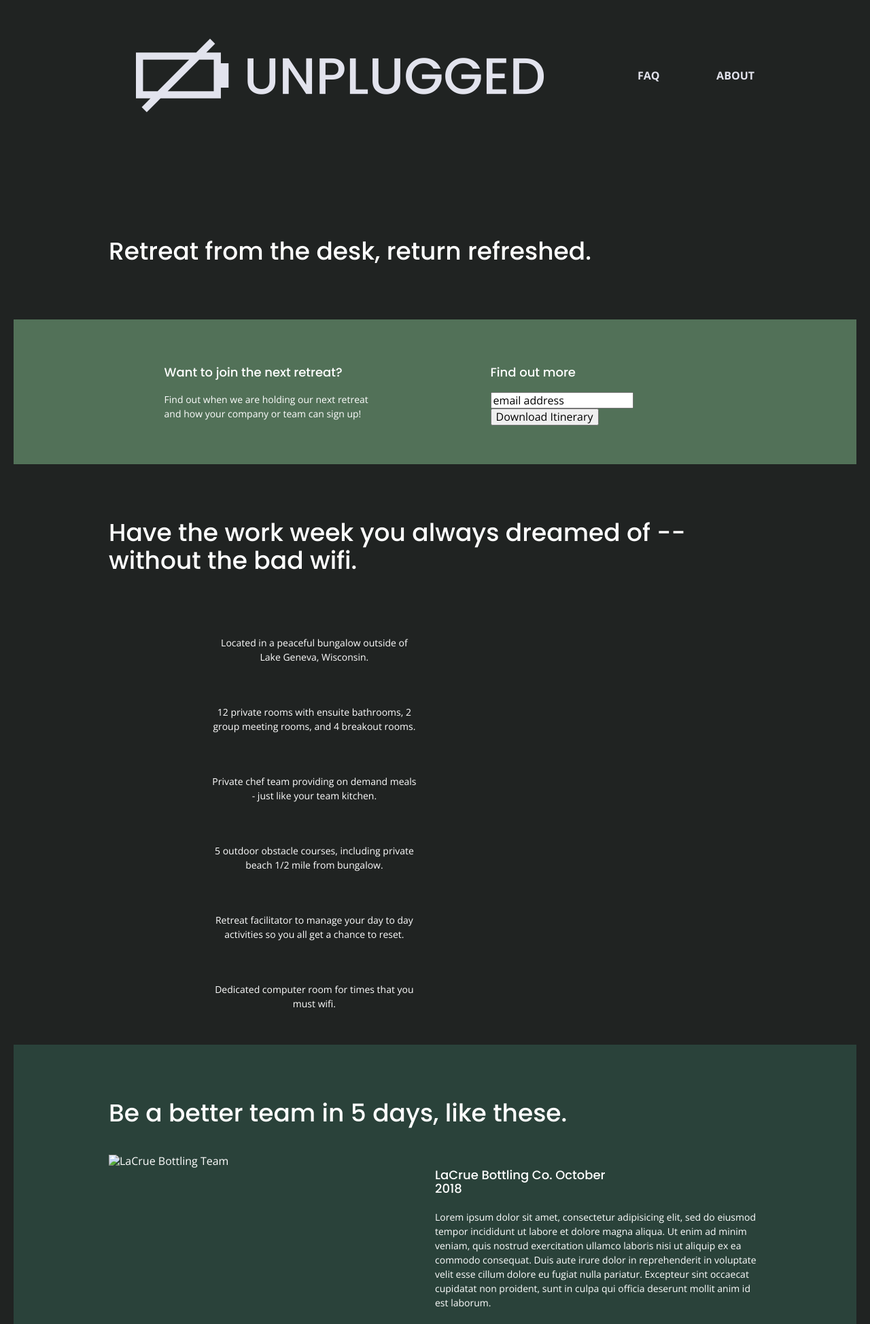
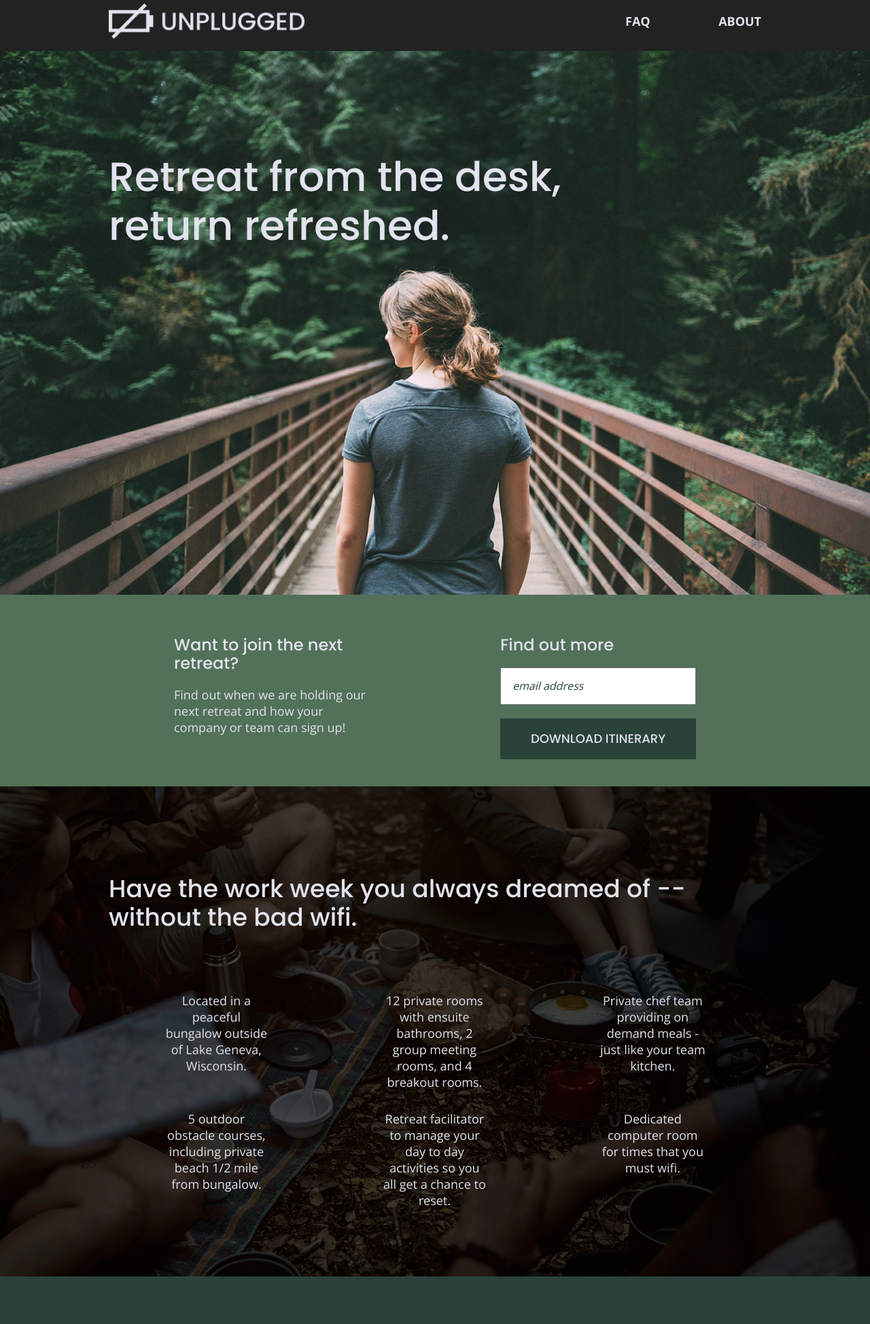
Before and after one commit to esmada/unplugged, a website built with Parcel: page index.html in a window 1280 px wide. Shown: the part 12-1960 px from the top of the page at 68% size. Built offline with nearby package versions, Linux system fonts and the light colour scheme.

Commit message:
Add photos and update media queries

```diff
--- a/css/main.css
+++ b/css/main.css
@@ -91,28 +91,25 @@ html {
 }
 
 body {
-  background-color: #202322;
-  color: #fff;
+  color: #e2e3ed;
   font-family: 'Open Sans', sans-serif;
   font-size: 1em;
-  font-weight: 400;
-  padding: 20px;
+  text-align: left;
+  background-color: #202322;
 }
 
 ul, ol {
-
-
+  list-style-type: none;
 }
 
 a{
   color: #e2e3ed;
   text-decoration: none;
-
 }
 
 h2 {
   font-family: 'Poppins', sans-serif;
-  font-size: 2.25em;
+  font-size: 1.875em;
   font-weight: 500;
 }
 
@@ -120,27 +117,26 @@ h3, h4 {
   font-family: 'Poppins', sans-serif;
   font-weight: 500;
   font-size: 1.125em;
-
+  margin: 20px 0;
 }
 
 p {
   font-size: .875em;
   line-height: 1.5em;
-
 }
 
 img {
-
+  width: 100%;
 }
 
 figure {
-
+  margin: 0;
 }
 
 address {
+  font-style: normal;
   font-size: .875em;
   line-height: 1.2em;
-
 }
 
 .content-wrapper {
@@ -165,15 +161,19 @@ header {
 }
 
 header .content-wrapper {
+  margin: 0;
   display: flex;
   justify-content: center;
   align-items: center;
   flex-flow: row wrap;
-  margin: 0;
 }
 
 header figure {
-
+  width: 60%;
+  display: flex;
+  justify-content: center;
+  align-items: center;
+  flex-flow: row wrap;
 }
 
 .header-divider {
@@ -188,7 +188,9 @@ header nav {
   justify-content: space-around;
   align-items: center;
   flex-flow: row wrap;
+  font-size: 1.125em;
   font-weight: 700;
+  text-transform: uppercase;
   width: 60%;
 }
 
@@ -199,11 +201,11 @@ header nav ul {
 }
 
 header nav ul li {
-  list-style: none;
+  font-size: 1.125em;
 }
 
 header nav ul li a {
-  text-transform: uppercase;
+
 }
 
 /* Footer */
@@ -211,6 +213,10 @@ header nav ul li a {
 footer {
   flex-direction: column;
   text-align: center;
+}
+
+footer p {
+  margin: 0;
 }
 
 footer .content-wrapper {
@@ -249,17 +255,21 @@ footer .copyright {
 /* Hero */
 
 .hero-area {
+  background-image: url(../img/hero-background.jpg);
+  background-repeat: no-repeat;
+  background-position: center;
+  background-size: cover;
+  min-height: 500px;
   display: flex;
   justify-content: center;
   flex-flow: row wrap;
-  background-image:
 }
 
 .hero-area h2 {
-  font-family: 'Poppins', sans-serif;
+  font-family: 'Poppins', Helvetica, Arial, sans-serif;
   font-size: 2.25em;
   font-weight: 500;
-  padding-top: 55px;
+  line-height: 1.2em;
 }
 
 /* Aside */
@@ -270,14 +280,13 @@ aside {
   align-items: center;
   flex-flow: row wrap;
   background-color: #527158;
-  width: 100%;
 }
 
 aside .form {
   margin-top: 30px;
 }
 
-input [type=text] {
+input[type=text] {
   box-sizing: border-box;
   width: 100%;
   color: #2a423a;
@@ -285,7 +294,7 @@ input [type=text] {
   padding: 1em;
 }
 
-input [type=button] {
+input[type=button] {
   width: 100%;
   padding: 20px 0;
   margin-top: 20px;
@@ -308,24 +317,25 @@ aside .form-description {
 /* Features */
 
 .features {
+  background: url('../img/unplugged-retreat-features.jpg');
+  background-size: cover;
+  background-position: center;
+  background-repeat: no-repeat;
   display: flex;
   justify-content: center;
+  align-items: center;
   flex-flow: row wrap;
+
 }
 
 .features h2 {
   margin-bottom: 60px;
 }
 
-.features p {
-  margin: 0;
-}
 
 .features article {
   width: 63%;
   margin-top: 30px;
-  padding-top: 30px;
-  text-align: center;
 }
 
 .fontawesome-icon {
@@ -339,6 +349,11 @@ aside .form-description {
   flex-flow: row wrap;
 }
 
+.features p {
+  text-align: center;
+  margin: 0;
+}
+
 /* Reviews */
 
 .reviews {
@@ -350,6 +365,7 @@ aside .form-description {
 
 .reviews h2 {
   margin-bottom: 40px;
+  line-height: 1;
 }
 
 .reviews h3 {
@@ -360,6 +376,8 @@ aside .form-description {
 /* =========================================================================
   About page
   ======================================================================== */
+
+
 
 .mission {
   display: flex;
@@ -390,11 +408,28 @@ aside .form-description {
 }
 
 .faq .content-wrapper {
+  margin: 50px 0 0 0;
   display: flex;
   justify-content: center;
   align-items: center;
   flex-flow: row wrap;
 }
+
+.faq h2 {
+  margin-bottom: 40px;
+  line-height: 1;
+}
+
+.faq-content {
+  margin-bottom: 50px;
+}
+
+.faq-content h3{
+  line-height: 1.33;
+}
+
+
+
 
 /* ==========================================================================
    Helper classes
@@ -490,8 +525,9 @@ aside .form-description {
   /* General */
   .content-wrapper {
     max-width: 640px;
-    margint: 100px 0;
+    margin: 100px 0;
   }
+
 
   /* Header */
 
@@ -505,26 +541,44 @@ aside .form-description {
     justify-content: space-between;
   }
 
+  header figure {
+    width: 30%;
+  }
+
   header nav {
-    width: 20%;
+    width: 25%;
   }
 
   header nav ul {
     justify-content: space-between;
-    padding: 0 10px;
+  }
+
+  header nav ul li {
+    font-size: 1em;
   }
 
   .header-divider {
     display: none;
   }
 
+/* Hero */
+  .hero-area h2 {
+    width: 70%;
+  }
+
 /* Aside */
 
   aside .content-wrapper{
-    margin: 50px 0;
+    margin: 40px 0;
     display: flex;
     justify-content: space-between;
     flex-flow: row wrap;
+  }
+
+  aside h3 {
+    font-family: 'Poppins', sans-serif;
+    font-weight: 500;
+    font-size: 1.5em;
   }
 
   aside .content-wrapper .form-description,
@@ -536,27 +590,50 @@ aside .form-description {
 /* Features */
 
   .features article {
-    display: flex;
+    display: inline-flex;
     justify-content: center;
     align-items: center;
     flex-flow: column wrap;
-    flex-basis: 50%;
+    width: 49%;
   }
 
   .features .features-item-description {
-    width: 50%;
+    width: 49%;
   }
 
 /* Reviews */
 
+  .reviews .content-wrapper {
+    padding: 100px 0;
+  }
+
   .reviews article {
     display: flex;
     justify-content: space-between;
+    align-items: flex-start;
   }
 
+  .reviews h2 {
+    font-size: 2.25em;
+    width: 85%;
+  }
+
+
+  .reviews article figure,
   .reviews article div {
     width: 49%;
   }
+
+  .reviews h3,
+  .reviews p {
+    padding-left: 13px;
+  }
+
+  .reviews h3 {
+    width: 75%;
+    margin: 0;
+  }
+
 
 /* Footer */
 
@@ -565,14 +642,24 @@ aside .form-description {
     margin: 100px 0;
   }
 
-  .footer-content {
+  footer .footer-content {
     display: flex;
     justify-content: space-between;
     align-items: center;
+    flex-direction: row;
   }
 
   footer .contact {
     margin-bottom: 0;
+  }
+
+  footer h4 {
+    font-size: 1.5em;
+    margin-bottom: 40px;
+  }
+
+  footer p {
+    line-height: 1.285;
   }
 
   footer .copyright {
@@ -604,6 +691,10 @@ aside .form-description {
     align-items: flex-start;
   }
 
+  .contact-content h3 h4 {
+    font-size: 1.5em;
+  }
+
 /* ============================================================================
   FAQ Page
   =========================================================================== */
@@ -619,43 +710,87 @@ aside .form-description {
   .faq h2 {
     width: 100%;
   }
+
+  .faq h4,
+  .faq p {
+    font-size: .875em;
+    line-height: 1.125;
+  }
 }
+
 
 @media screen and (min-width: 1200px) {
 
   /* Desktop styles here */
+
+  header {
+    padding: 15px 0;
+  }
+
   .content-wrapper {
     max-width: 960px;
   }
 
+  h2 {
+    font-size: 2.25em;
+  }
+
+  h3, h4 {
+    font-size: 1.875em;
+  }
+
+  p {
+    font-size: 1.125em;
+    line-height: 1.333;
+  }
+
   /* Hero */
-  .hero-area h1 {
+  .hero-area .content-wrapper {
+    height: 600px;
+  }
+
+  .hero-area h2 {
+    font-size: 3.75em;
     width: 70%;
   }
 
   /* Aside */
+
   aside .content-wrapper {
     justify-content: space-around;
   }
 
   aside .content-wrapper .form-description,
   aside .content-wrapper .form {
-    width: 33%;
+    width: 30%;
+  }
+
+  .form-description p {
+    font-size: 1.125em;
   }
 
   /* Features */
+
   .features h2 {
     width: 90%;
   }
 
   .features article {
-    flex-basis: 30%;
-    flex-flow: row wrap;
+    width: 33%;
+    flex-flow: column wrap;
   }
 
   /* Reviews */
   .reviews article div {
-    width: 50%;
+    width: 48%;
+  }
+
+  .reviews h2 {
+    padding-bottom: 50px;
+  }
+
+  footer h4 {
+    font-size: 1.875em;
   }
 
   /* ============================================================================
@@ -664,15 +799,23 @@ aside .form-description {
 
   .mission h2,
   .contact-section .content-wrapper h2 {
-    width: 90%;
+    width: 95%;
+    font-size: 3em;
   }
 
   /* ============================================================================
-      About Page
+      FAQ Page
     ========================================================================== */
 
     .faq h2 {
       width: 100%;
+      font-size: 3em;
+    }
+
+    .faq h4,
+    .faq p {
+      font-size: 1.125em;
+      line-height: 1;
     }
 }
 
--- a/index.html
+++ b/index.html
@@ -98,10 +98,12 @@
         <h2>Be a better team in 5 days, like these.</h2>
 
         <article class="team-blurb">
-          <img class="team-photo" src="#" alt="LaCrue Bottling Team">
+          <figure>
+            <img class="team-photo" src="img/lacrue-team.jpg" alt="LaCrue Bottling Team">
+          </figure>
           <div class="review-content">
             <h3>LaCrue Bottling Co. October 2018</h3>
-            <p>Lorem ipsum dolor sit amet, consectetur adipisicing elit, sed do eiusmod tempor incididunt ut labore et dolore magna aliqua. Ut enim ad minim veniam, quis nostrud exercitation ullamco laboris nisi ut aliquip ex ea commodo consequat. Duis aute irure dolor in reprehenderit in voluptate velit esse cillum dolore eu fugiat nulla pariatur. Excepteur sint occaecat cupidatat non proident, sunt in culpa qui officia deserunt mollit anim id est laborum.</p>
+            <p>Lorem ipsum dolor sit amet, consectetur adipisicing elit, sed do eiusmod tempor incididunt ut labore et dolore magna aliqua. Ut enim ad minim veniam, quis nostrud exercitation ullamco laboris nisi ut aliquip ex ea commodo consequat. Duis aute irure dolor in reprehenderit in voluptate velit esse cillum dolore. </p>
           </div>
         </article>
       </div>
```
Also changed, not shown: img/unplugged-retreat-features.jpg (renamed from img/rawpixel-800820-unsplash1.jpg).
